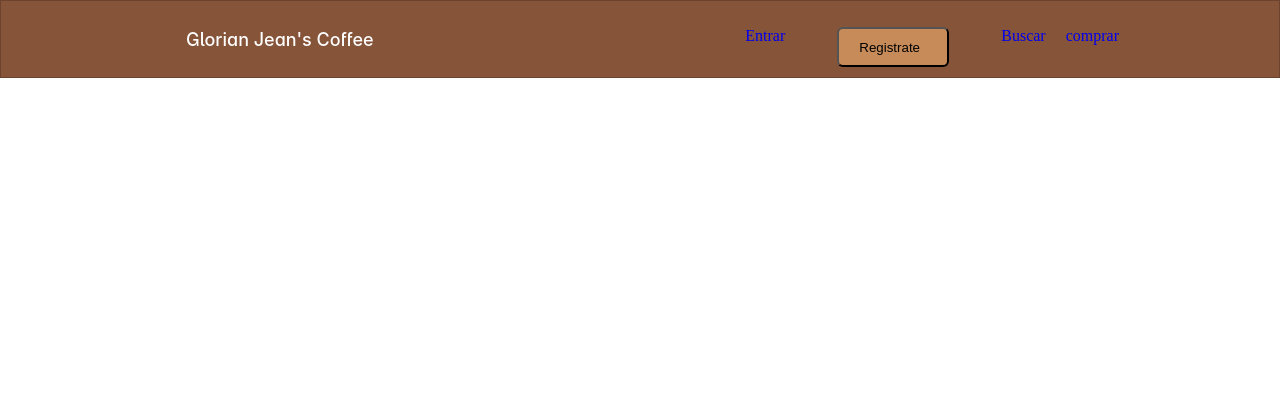
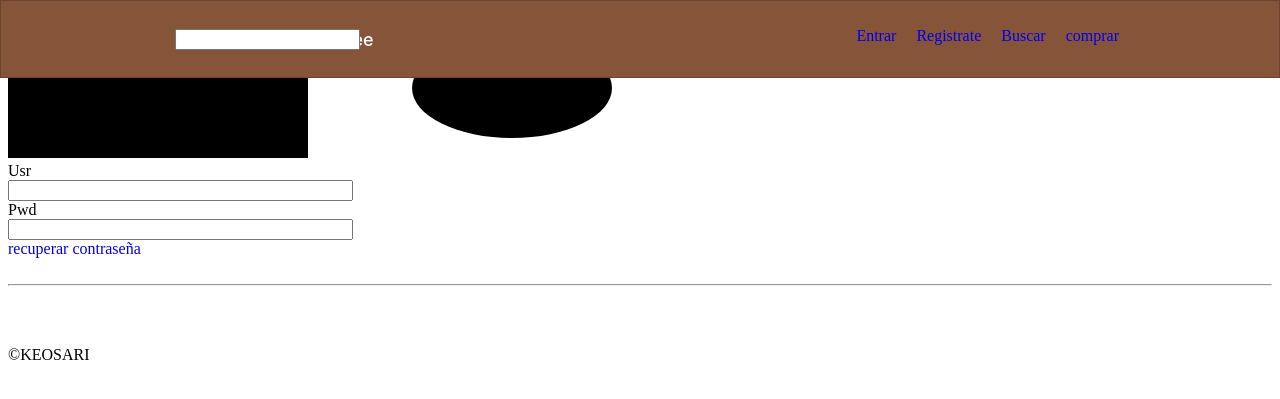
Before and after one commit to Kent-Probe/Plataforma_Jeans_Coffee, a Flask app: template templates/login.html in a window 1280 px wide. Shown: the top 399 px of the page. Run offline with Flask 2, Linux system fonts and the light colour scheme; the template is opened without the code that fills it: most values are stand-ins (such as "Sample title", 1, 10 or a date in 2020); form fields are guessed from the names that the template uses.

Commit message:
7/10/2021-formularios

```diff
--- a/templates/base.html
+++ b/templates/base.html
@@ -22,7 +22,7 @@
                    <li class='c1'><a href='/username/'>{{ usuario }}</a></li>
                    {% else %}
                    <li class='c1'><a href='/login/'>Entrar</a></li>
-                   <li class='c1'><button class='bt1' href='/sign_in/'><a>Registrate</a></button></li>
+                   <li class='c1'><a href='/sign_in/'>Registrate</a></li>
                    {% endif %}
                    <li class='c1'><a href="/buscar/">Buscar</a></li>
                    <li class='c1'><a href="/comprar/">comprar</a></li>
--- a/templates/login.html
+++ b/templates/login.html
@@ -1,3 +1,31 @@
 {% extends 'base.html' %}
 {% block cuerpo %}
+<frame>
+    <svg>
+        <rect width='100%' height='100%'/>
+    </svg>
+    <svg >
+        <ellipse cx="200" cy="80" rx="100" ry="50" height="140" width="500"/>
+    </svg>
+    <form name='flogin' id='flogin' action='/login/' method='POST'>
+        <div class='login'>
+            <div class='fila'>
+                <div class='c3'>{{ form.usr.label }}</div>
+                <div class='c7'>{{ form.usr(size=40, minlength=5, maxlength=40)}}</div>
+            </div>
+            <div class='fila'>
+                <div class='c3'>{{ form.pwd.label }}</div>
+                <div class='c7'>{{ form.pwd(size=40, minlength=5, maxlength=40)}}</div>
+            </div>
+            <div class='fila'>
+                <a href='/recuperar/'>recuperar contraseña</a>
+            </div>
+            <div class='fila'><br /><hr /><br /></div>
+            <div class='fila'>
+                <div class='c8'>&nbsp;</div>
+                <div class='c2'>{{ form.btn() }}</div>
+            </div>
+        </div>
+    </form>
+</frame>
 {% endblock %}
```
Also changed, not shown: templates/sign_in.html (+29 -0 lines).
